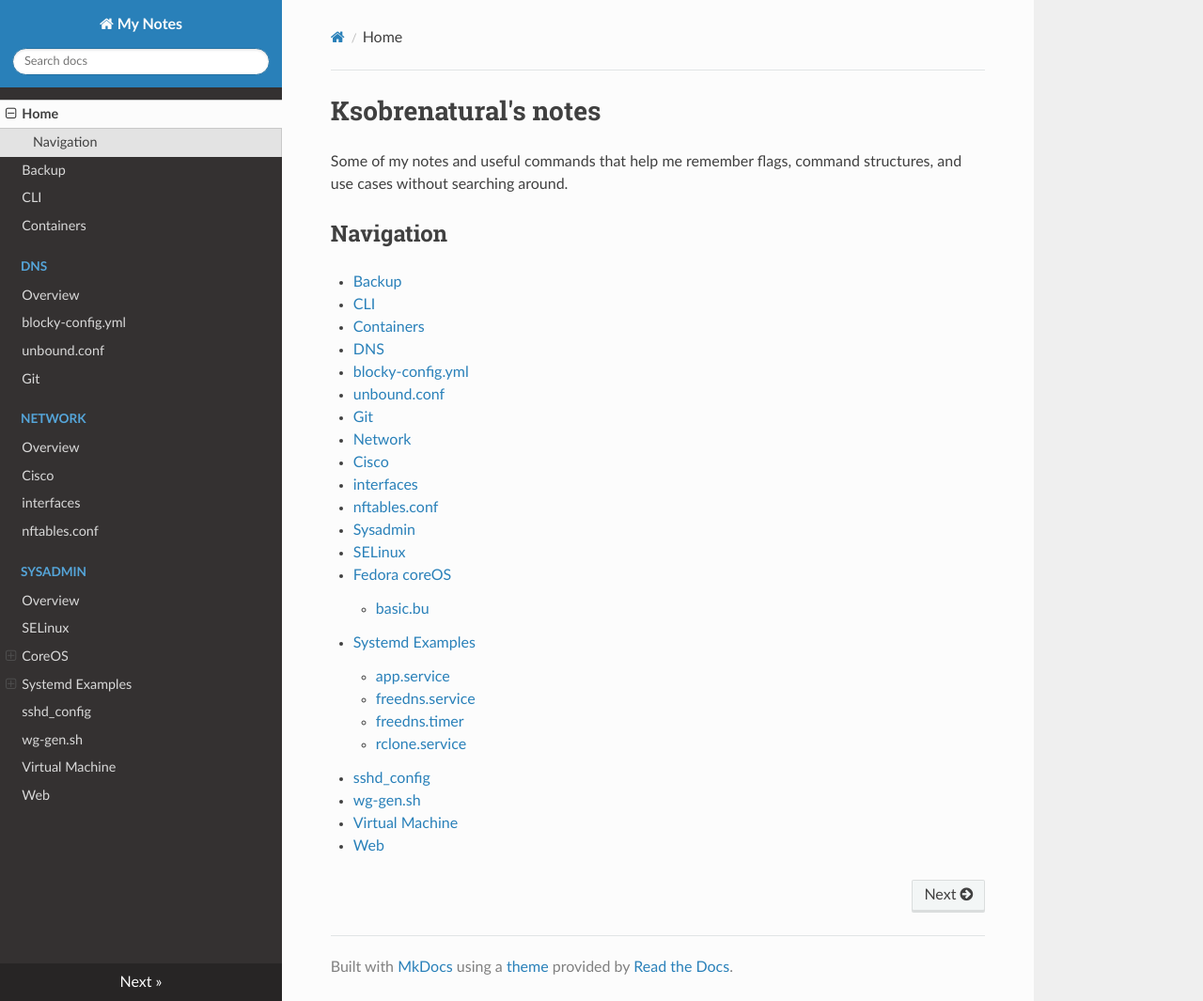
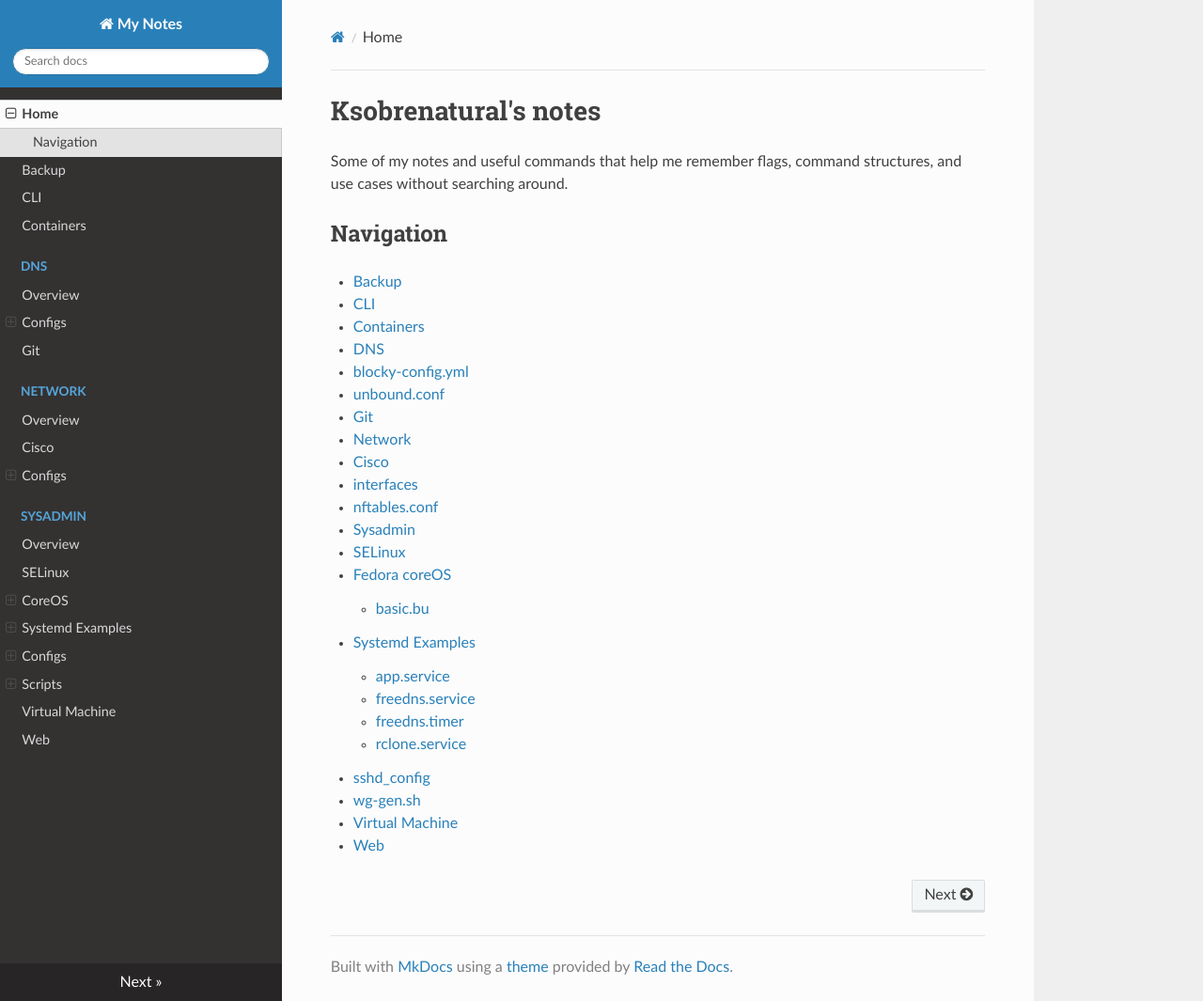
Before and after one commit to ksobrenat32/notes, an MkDocs documentation site: the page built from docs/index.md, in a window 1280 px wide and 1065 px high. Shown: the whole window at 94% size. Built offline with MkDocs 1.6.1, drawn with Linux system fonts in a browser that asks for light colours; nearby versions of some CDN libraries; some of the changed lines change nothing that is shown.

Commit message:
Fix some paths

```diff
--- a/mkdocs.yml
+++ b/mkdocs.yml
@@ -6,14 +6,16 @@ nav:
     - Containers: containers/container-notes.md
     - DNS:
         - Overview: dns/dns-notes.md
-        - blocky-config.yml: dns/configs/blocky-config.yml
-        - unbound.conf: dns/configs/unbound.conf
+        - Configs:
+            - blocky-config.yml: dns/configs/blocky-config.yml
+            - unbound.conf: dns/configs/unbound.conf
     - Git: git/git-notes.md
     - Network:
         - Overview: network/networking-notes.md
         - Cisco: network/cisco-notes.md
-        - interfaces: network/configs/interfaces
-        - nftables.conf: network/configs/nftables.conf
+        - Configs:
+            - interfaces: network/configs/interfaces
+            - nftables.conf: network/configs/nftables.conf
     - Sysadmin:
         - Overview: sysadmin/sysadmin-notes.md
         - SELinux: sysadmin/selinux-notes.md
@@ -25,8 +27,10 @@ nav:
             - freedns.service: sysadmin/systemd_examples/freedns.service
             - freedns.timer: sysadmin/systemd_examples/freedns.timer
             - rclone.service: sysadmin/systemd_examples/rclone.service
-        - sshd_config: sysadmin/configs/sshd_config
-        - wg-gen.sh: sysadmin/scripts/wg-gen.sh
+        - Configs:
+            - sshd_config: sysadmin/configs/sshd_config
+        - Scripts:
+            - wg-gen.sh: sysadmin/scripts/wg-gen.sh
     - Virtual Machine: virtual-machine/virtual-machine-notes.md
     - Web: web/web-server-notes.md
 theme: readthedocs
```
